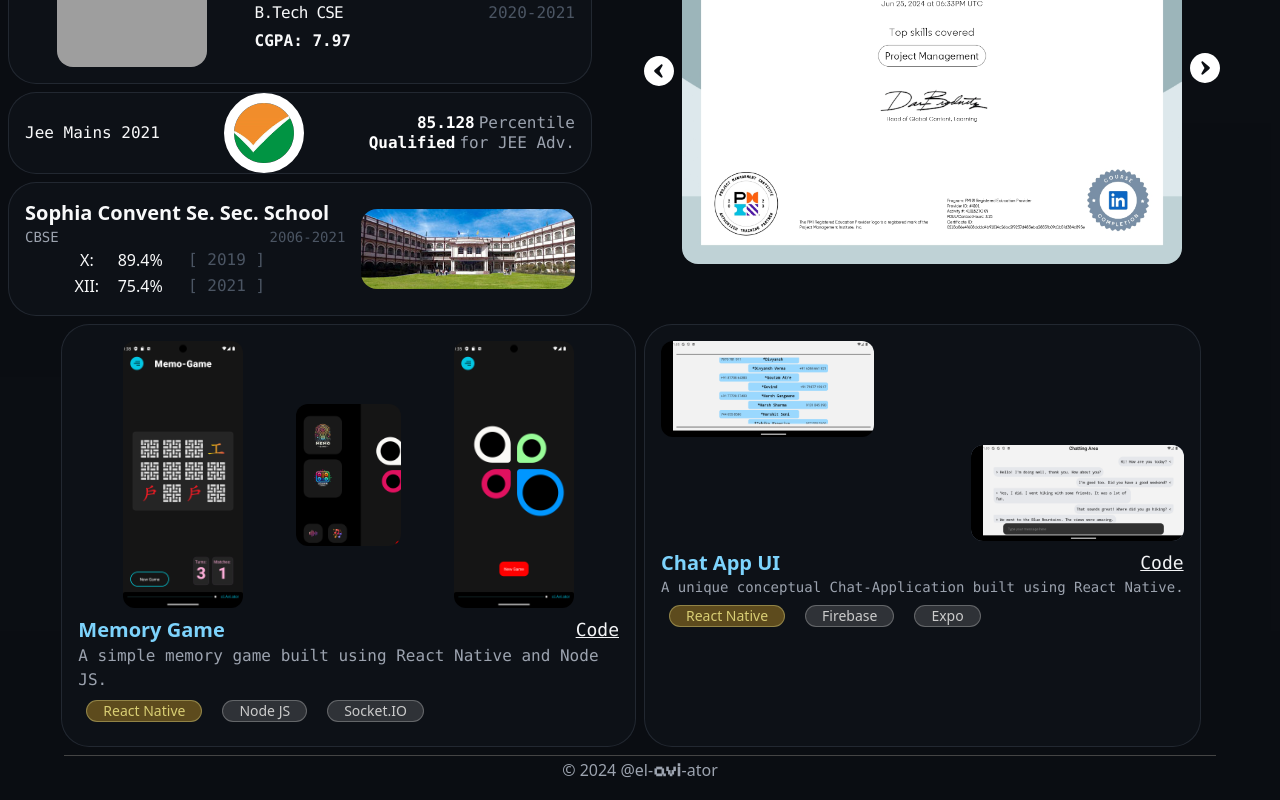
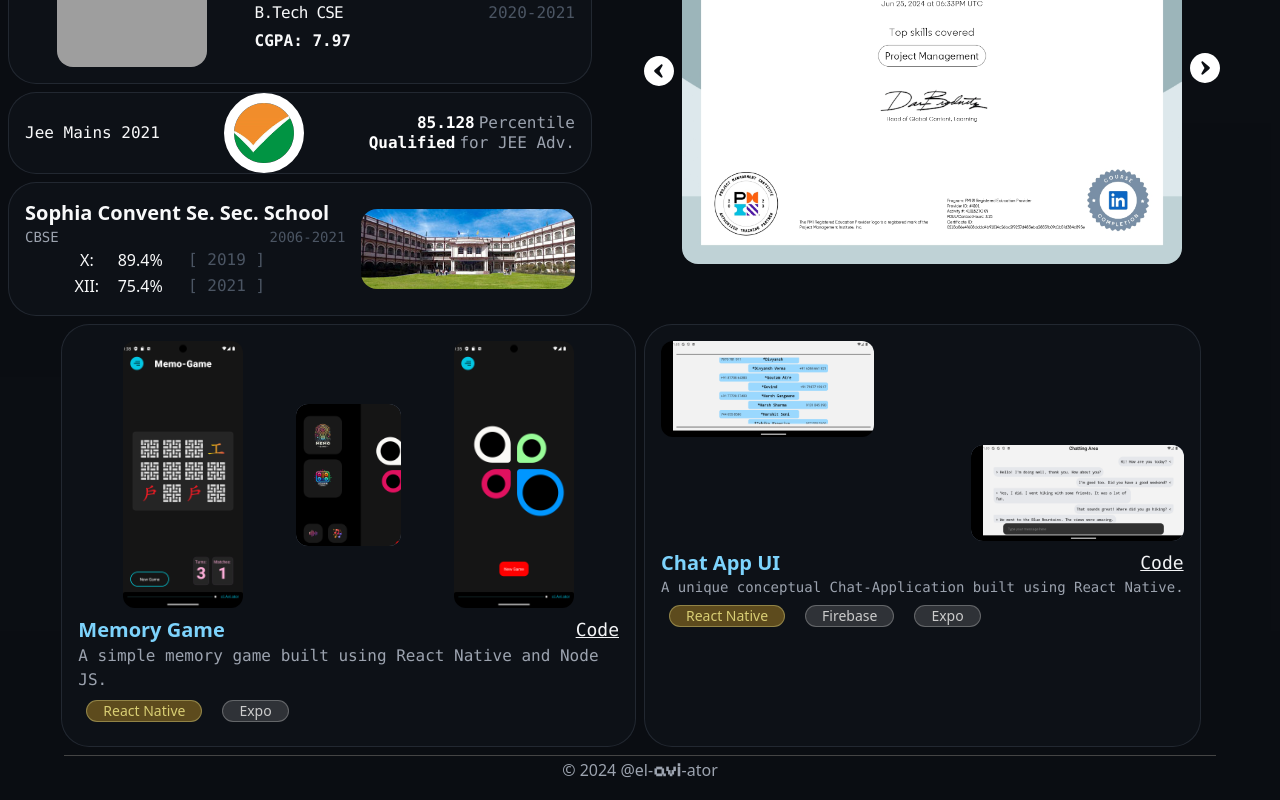
Before and after one commit to ItsKishnA/el-avi-ator.tech, a Next.js app: page / in a window 1280 px wide. Shown: the part 640-1440 px from the top of the page. Built offline with nearby package versions, Linux system fonts and the light colour scheme; grey boxes are pictures that could not be loaded.

Commit message:
Correction

```diff
--- a/components/MemoGame.js
+++ b/components/MemoGame.js
@@ -60,7 +60,7 @@ const MemoGame = () => {
         </p>
 
         <Bullets
-          title={["React Native", "Node JS", "Socket.IO"]}
+          title={["React Native", "Expo"]}
           bgColor={["#AE862580"]}
           textColor={["#F7EF8ACC"]}
           borderColor={["#FAF39855"]}
```
